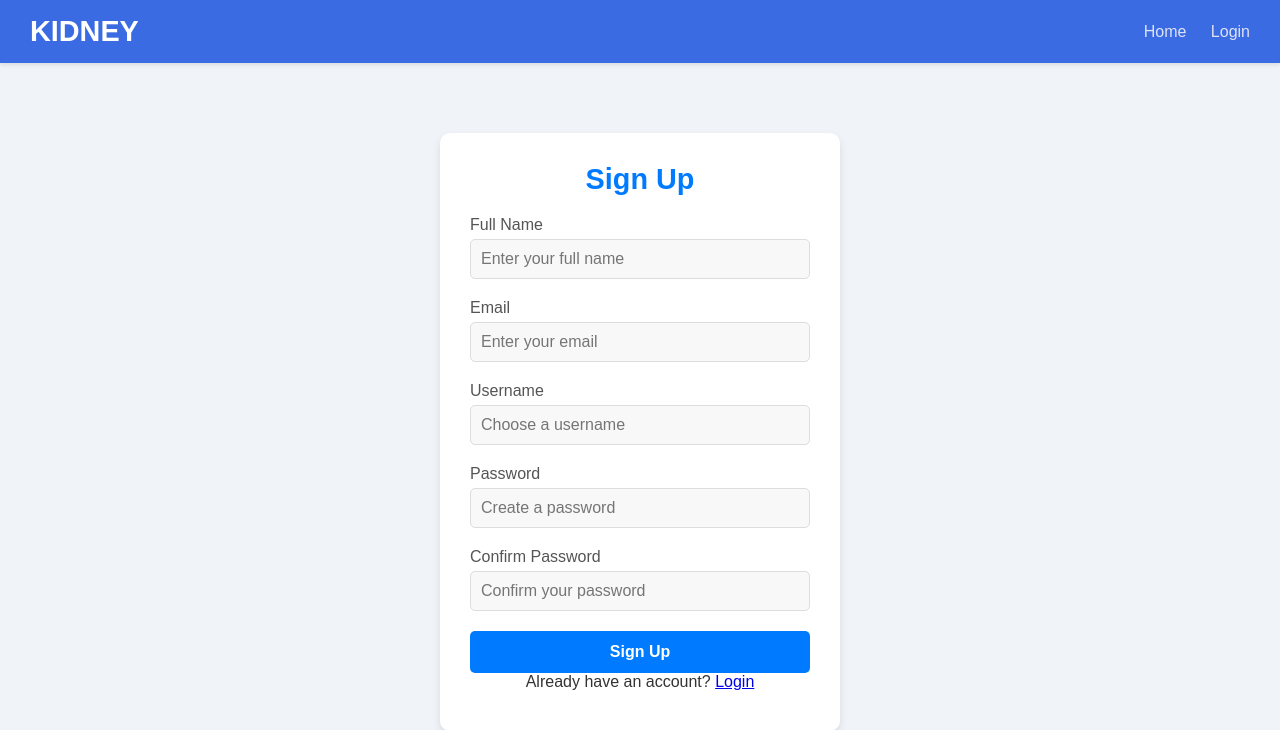
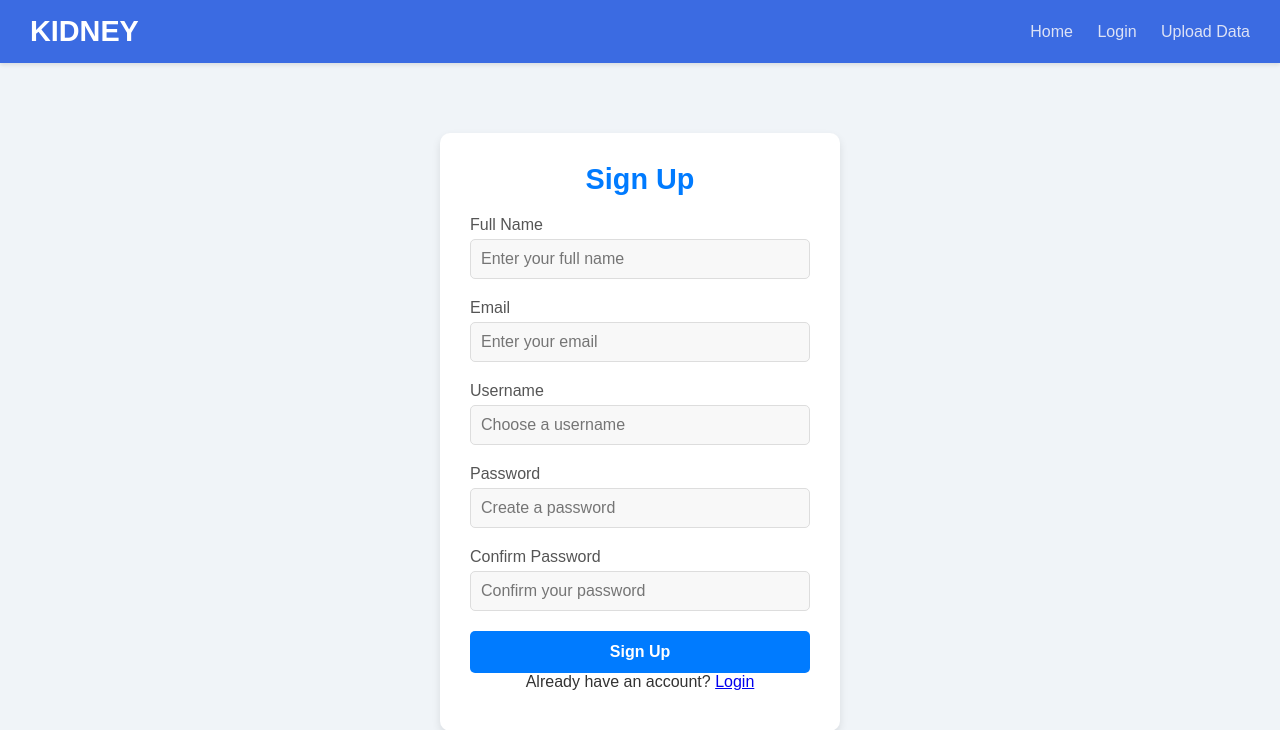
Before and after one commit to Yogesh-Gajare/Kidney-Cancer-Detection, a Flask app: page /signup in a window 1280 px wide. Shown: the top 730 px of the page. Run offline with Flask 3, Linux system fonts and the light colour scheme; some libraries are stand-ins or nearby versions.

Commit message:
Update signup.html

```diff
--- a/templates/signup.html
+++ b/templates/signup.html
@@ -14,6 +14,7 @@
             <div class="menu">
                 <a href="{{ url_for('open') }}">Home</a>
                 <a href="{{ url_for('login') }}">Login</a>
+                <a href="{{ url_for('upload') }}">Upload Data</a>
             </div>
         </nav>
     </header>
```
